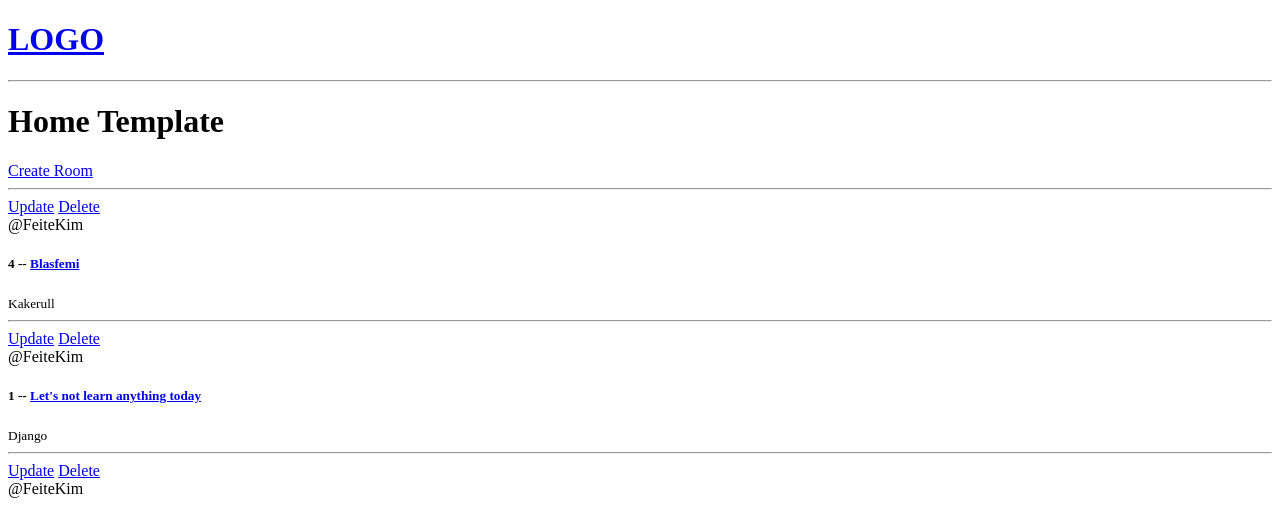
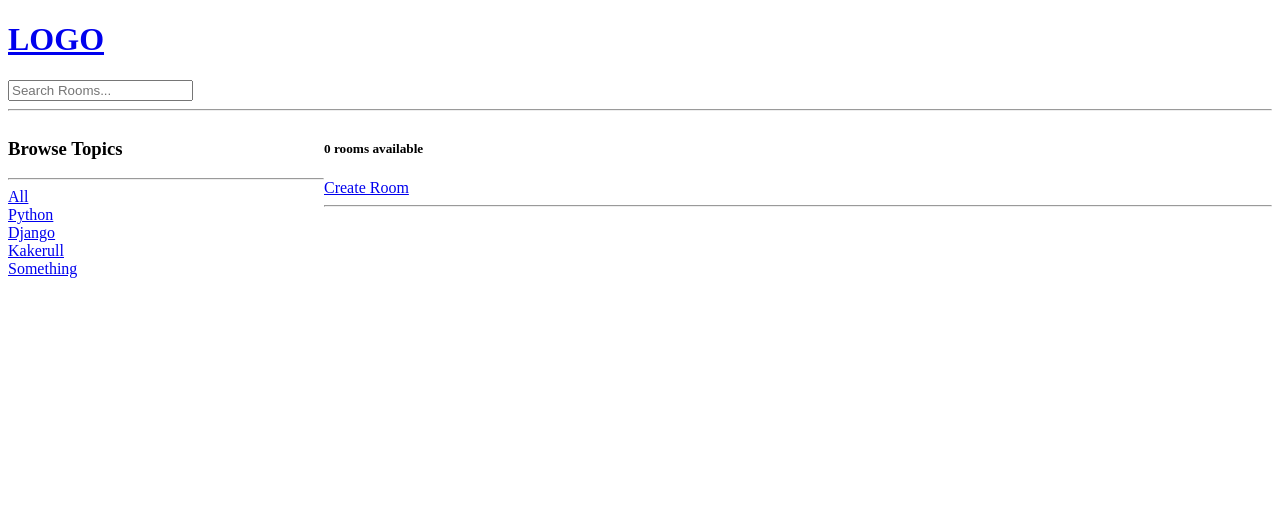
Before and after one commit to Hagestregen/BuddyStudy, a Django app: a page that uses templates/navbar.html in a window 1280 px wide. Shown: the top 518 px of the page. Run offline with Django 5.2, Linux system fonts and the light colour scheme; data comes from the database, SQL or seed files in the repository; both versions use the stored data as it was after the commit.

Commit message:
Search Functionality

```diff
--- a/base/templates/base/home.html
+++ b/base/templates/base/home.html
@@ -1,9 +1,31 @@
 {% extends 'main.html' %}
 
 {% block content %}
-<h1>Home Template</h1>
+<!-- fr stands for how many fractions each columns (div) takes up. -->
+<style>
+    .home-container{
+        display: grid;
+        grid-template-columns: 1fr 3fr;
+    }
+</style>
+
+<div class="home-container"> <!-- Create a container class we can point to -->
+    <div>
+        <h3>Browse Topics</h3>
+        <hr>
+        <div>
+            <a href="{% url 'home' %}">All</a>
+        </div>
+
+        {% for topic in topics %}
+        <div>
+            <a href="{%url 'home' %}?q={{topic.name}}">{{topic.name}}</a> <!-- 'q=' Create a query for the topic name: http://127.0.0.1:8000/?q=Python-->
+        </div>
+        {% endfor %}
+    </div>
 
     <div>
+        <h5>{{room_count}} rooms available</h5>
         <a href="{% url 'create-room' %}">Create Room</a>
         <hr>
         <div>
@@ -21,4 +43,7 @@
             {% endfor %}
         </div>
     </div>
+
+
+</div>
 {% endblock content %}
--- a/base/urls.py
+++ b/base/urls.py
@@ -3,6 +3,7 @@
 
 urlpatterns = [
     path('', views.home, name='home'),
+
     #Takes in a str id that is a parameter in the view: room method
     path('room/<str:pk>/', views.room, name='room'),
     path('create-room', views.createRoom, name='create-room'),
--- a/base/views.py
+++ b/base/views.py
@@ -1,5 +1,6 @@
 from django.shortcuts import render, redirect
-from .models import Room
+from .models import Room, Topic
+from django.db.models import Q
 from .forms import RoomForm
 
 # Python key value pair
@@ -13,8 +14,17 @@
 # Return the base/home.html with the values from rooms
 # The context var is passed to the home.html site and displayed on the page by using a for loop
 def home(request):
-    rooms = Room.objects.all() # gives us all the objects in the db
-    context = {'rooms': rooms}
+    q = request.GET.get('q') if request.GET.get('q') != None else '' #q is equal to whatever we pass into the url
+
+    rooms = Room.objects.filter(  #Check if a object contain the value in q and set that to 'room', the Q allows us to check if q is in multiple fields
+        Q(topic__name__icontains=q) |
+        Q(name__icontains=q) |
+        Q(description__icontains=q)
+        )
+
+    topics = Topic.objects.all()
+    room_count = rooms.count() #Gives us the number of rooms
+    context = {'rooms': rooms, 'topics': topics, 'room_count': room_count}
     return render(request, 'base/home.html', context)
 
 
@@ -22,6 +32,7 @@
     room = Room.objects.get(id=pk) # gives us the object with id matching the pk
     context = {'room': room}
     return render(request, 'base/room.html', context)
+
 
 #Creates a new room and saves it if the input is valid
 def createRoom(request):
@@ -33,6 +44,7 @@
             return redirect('home')
     context = {'form': form}
     return render(request, 'base/room_form.html', context)
+
 
 #Method for updating the content of a room
 #We enter the primary key to know which item we are updating
@@ -47,6 +59,7 @@
     context = {'form': form}
     return render(request, 'base/room_form.html', context) #Context is what is being sent to the html page
 
+
 def deleteRoom(request, pk):
     room = Room.objects.get(id=pk)
     if request.method == 'POST':
--- a/templates/navbar.html
+++ b/templates/navbar.html
@@ -2,4 +2,7 @@
     <h1>LOGO</h1>
 </a>
 
+<form action="{% url 'home' %}">
+    <input type="text" name="q" placeholder="Search Rooms..."> <!--stores the search in q which is used in the home method in 'views'-->
+</form>
 <hr>
```
Also changed, not shown: db.sqlite3. Lines whose indentation alone changed are shown as unchanged.
